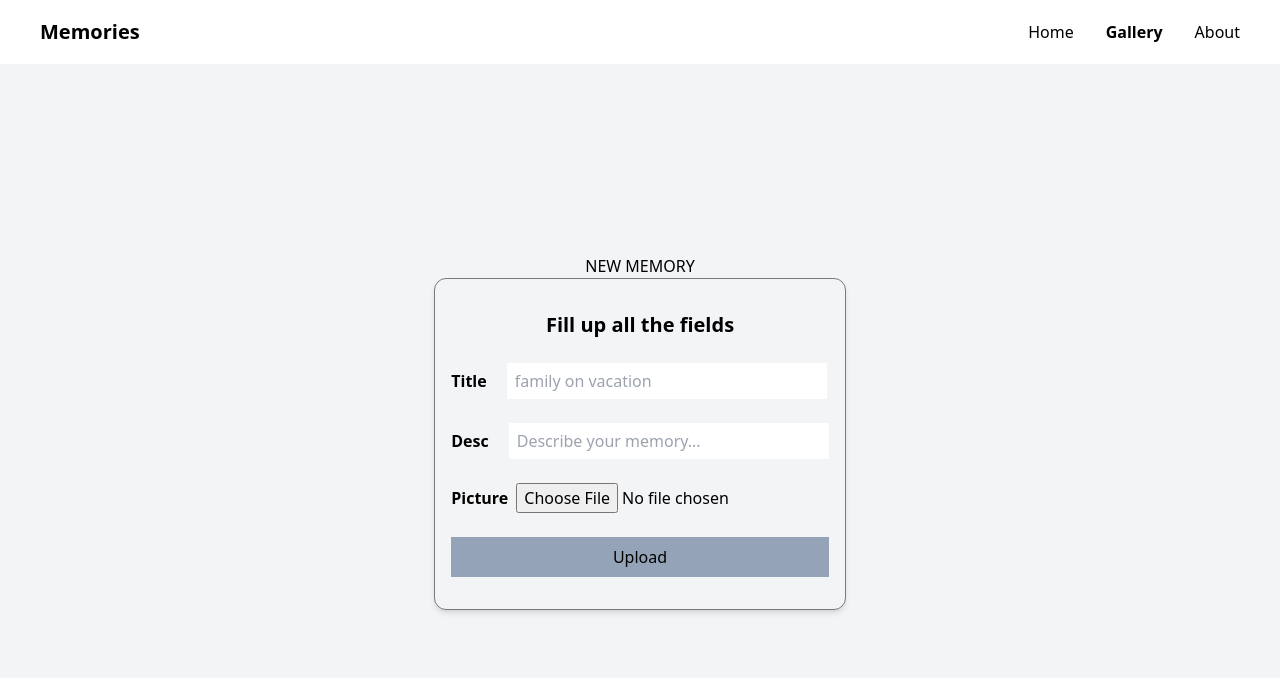
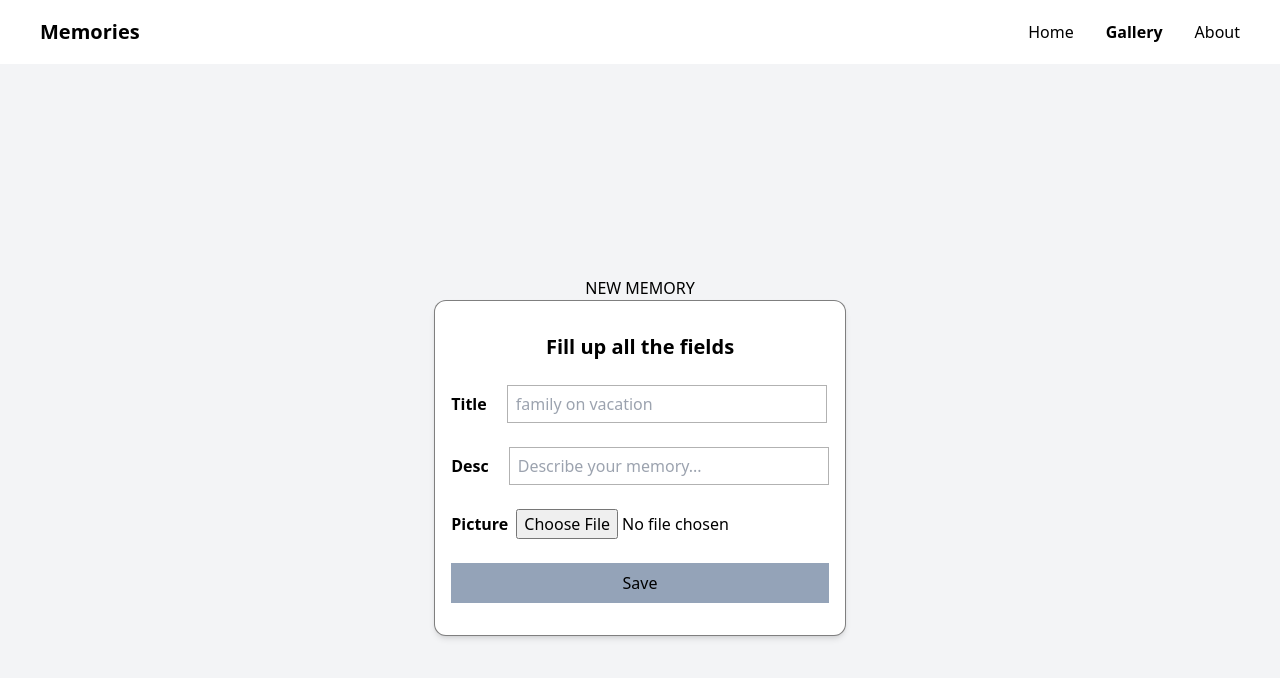
Before and after one commit to sebaslozano99/galleryFronted, a React (Vite) app: page /gallery/new-memory in a window 1280 px wide. Shown: the top 678 px of the page. Built offline with nearby package versions, Linux system fonts and the light colour scheme.

Commit message:
Polished up Gallery's design

```diff
--- a/package.json
+++ b/package.json
@@ -14,6 +14,7 @@
     "react": "^18.3.1",
     "react-dom": "^18.3.1",
     "react-hot-toast": "^2.4.1",
+    "react-icons": "^5.3.0",
     "react-router-dom": "^6.28.0"
   },
   "devDependencies": {
--- a/src/components/GalleryItem.jsx
+++ b/src/components/GalleryItem.jsx
@@ -1,5 +1,10 @@
 import { useMutation, useQueryClient } from "@tanstack/react-query";
 import { deletePicture } from "../services/gallery";
+import { MdDeleteOutline } from "react-icons/md";
+import { MdModeEdit } from "react-icons/md";
+
+
+
 import PropTypes from "prop-types";
 import toast from "react-hot-toast";
 
@@ -22,22 +27,43 @@ export default function GalleryItem({item}) {
 
 
   return (
-    <article className="p-3 bg-white border border-black/50 rounded-xl" >
-      <div className=" w-full h-[90%] border border-black/50 rounded-md" >
+    <article className="flex flex-col  gap-1 p-2 bg-white border border-black/50 shadow-md" >
+
+      <div className=" w-full h-[85%] border border-black/50" >
         <img
           src={`http://localhost:5000/${item.url_path}`}
           alt={item.name}
-          className="w-full h-full rounded-md object-cover"
+          className="w-full h-full object-cover"
         />
       </div>
 
-      <button
-        onClick={mutate}
-        disabled={isPending}
-        className="px-8 py-1 bg-red-500 text-white rounded"
-      >
-        {isPending ? "Deleting..." : "Delete"}
-      </button>
+      <div className="flex items-center justify-between gap-2 w-full h-[15%]" >
+
+        <div className="w-[80%] h-full" >
+          <h2 > <b>Memory:</b> {item.title}</h2>
+          <p className="w-full overflow-hidden whitespace-nowrap text-ellipsis" > <b>Description:</b> {item.description}</p>
+        </div>
+
+        <div className="flex justify-center items-center gap-2 w-[20%] h-full" >
+          <button
+            onClick={mutate}
+            disabled={isPending}
+            className="flex justify-center items-center px-1 py-1 w-6 h-6 bg-[#252525] rounded-full"
+          >
+            {isPending ? "Deleting..." : <MdDeleteOutline size={25} color="white" />}
+          </button>
+
+          <button
+            onClick={mutate}
+            disabled={isPending}
+            className="flex justify-center items-center px-1 py-1 w-6 h-6 bg-red-600 rounded-full"
+          >
+            {isPending ? "Deleting..." : <MdModeEdit size={25} color="white" />}
+          </button>
+        </div>
+
+      </div>
+
     </article>
 
   )
--- a/src/pages/Gallery.jsx
+++ b/src/pages/Gallery.jsx
@@ -1,34 +1,19 @@
-import { useState } from "react";
-import { useMutation, useQuery, useQueryClient } from "@tanstack/react-query";
-import { fetchGallery, postOneImage } from "../services/gallery";
+import { useQuery } from "@tanstack/react-query";
+import { fetchGallery } from "../services/gallery";
+import { Link } from "react-router-dom";
+import { FaPlus } from "react-icons/fa";
 import GalleryItem from "../components/GalleryItem";
 import SquareLoader from "../components/SquareLoader";
-import toast from "react-hot-toast";
-import { Link } from "react-router-dom";
 
 
 
 export default function Gallery() {
-
-  const [imageFile, setImageFile] = useState("");
-  const queryClient = useQueryClient();
 
   const { data: gallery, isPending, isError, error } = useQuery({
     queryKey: ["getGallery"],
     queryFn: fetchGallery,
     retry: 1
   });
-
-  const { mutate } = useMutation({
-    mutationFn: (e) => postOneImage(e, 1, imageFile),
-    onSuccess: () => {
-      setImageFile("");
-      queryClient.invalidateQueries(["getGallery"]);
-      toast.success("Memory added!", {duration: 1500, position: "top-right", icon: "❤️"});
-    },
-    onError: () => toast.error("Something went wrong!")
-  });
-
 
 
 
@@ -59,25 +44,21 @@ export default function Gallery() {
 
   return (
     <>
-      <div className="grid grid-cols-3 auto-rows-[400px] gap-12 p-4 w-full min-h-[92vh]" >
+      <div className="grid grid-cols-3 auto-rows-[400px] gap-4 w-full min-h-[92vh]" >
         {
           gallery?.map((item) => <GalleryItem key={item.id} item={item}   />)
         }
       </div>
 
-      <div className="w-full p-4" >
+      <div className="">
 
-        <p>Upload new <b>Memories</b></p>
+        <Link
+          to="/gallery/new-memory"
+          className="flex items-center justify-center gap-2 py-2 px-4 w-40 bg-slate-400 hover:bg-slate-500 hover:text-white transition-all ease-out duration-300"
+        >
+          <FaPlus /> New Memory
+        </Link>
 
-        <form onSubmit={(e) => mutate(e, 1, imageFile)} >
-          <input
-            type="file"
-            name="picture"
-            onChange={(e) => setImageFile(e.target.files[0])}
-            required
-          />
-          <button className="px-4 py-1.5 bg-slate-400" >Upload</button>
-        </form>
       </div>
     </>
   )
--- a/src/pages/Layout.jsx
+++ b/src/pages/Layout.jsx
@@ -7,7 +7,7 @@ export default function Layout() {
   return (
     <>
       <Header />
-      <main className="w-full min-h-[90vh] bg-gray-100" >
+      <main className="p-6 w-full min-h-[90vh] bg-gray-100" >
         <Outlet />
       </main>
     </>
--- a/src/pages/NewMemory.jsx
+++ b/src/pages/NewMemory.jsx
@@ -2,6 +2,7 @@ import { useMutation } from "@tanstack/react-query";
 import { useReducer } from "react";
 import { postOneImage } from "../services/gallery";
 import toast from "react-hot-toast";
+import { useNavigate } from "react-router-dom";
 
 
 const initialState = {
@@ -36,12 +37,13 @@ function reducer(state, action){
 export default function NewMemory() {
 
   const [{title, description, file}, dispatch] = useReducer(reducer, initialState);
+  const navigate = useNavigate();
 
-  const { mutate: postImage } = useMutation({
-    mutationFn: (e) => postOneImage(e, 1, file),
+  const { mutate: postImage, isPending } = useMutation({
+    mutationFn: (e) => postOneImage(e, 1, file, title, description),
     onSuccess: () => {
-    //   queryClient.invalidateQueries(["getGallery"]);
       toast.success("Memory added!", {duration: 1500, position: "top-right", icon: "❤️"});
+      navigate("/gallery");
     },
     onError: () => toast.error("Something went wrong!")
   });
@@ -52,8 +54,8 @@ export default function NewMemory() {
         <h2>NEW MEMORY</h2>
 
         <form
-            onSubmit={(e) => postImage(e, 1, file)}
-            className="flex flex-col gap-6 py-8 px-4 h-auto border-[1px] border-black/50 p-4 rounded-xl shadow-md"
+            onSubmit={(e) => postImage(e, 1, file, title, description)}
+            className="flex flex-col gap-6 py-8 px-4 h-auto bg-white border-[1px] border-black/50 p-4 rounded-xl shadow-md"
         >
             <legend className="font-semibold text-center text-xl" >Fill up all the fields</legend>
 
@@ -66,7 +68,7 @@ export default function NewMemory() {
                     value={title}
                     onChange={(e) => dispatch({type: "title/setTitle", payload: e.target.value})}
                     required
-                    className="py-1.5 px-2 w-80"
+                    className="py-1.5 px-2 w-80 border-[1px] border-black/30"
                 />
             </div>
 
@@ -79,7 +81,7 @@ export default function NewMemory() {
                     value={description}
                     onChange={(e) => dispatch({type: "description/setDescription", payload: e.target.value})}
                     required
-                    className="py-1.5 px-2 w-80"
+                    className="py-1.5 px-2 w-80 border-[1px] border-black/30"
                 />
             </div>
 
@@ -96,9 +98,9 @@ export default function NewMemory() {
 
             <div>
                 <button
-                    className="bg-slate-400 px-4 py-2 w-full"
+                    className="px-4 py-2 w-full bg-slate-400 hover:bg-slate-500 hover:text-white transition-all ease-out duration-300"
                 >
-                    Upload
+                    { isPending ? "Posting..." : "Save" }
                 </button>
             </div>
         </form>
--- a/src/services/gallery.js
+++ b/src/services/gallery.js
@@ -6,7 +6,7 @@ async function fetchGallery(){
       const res = await fetch(`${API_URL}/gallery`);
       if(!res.ok) throw new Error("Failed to fetch!");
       const data = await res.json();
-      console.log("data: ", data);
+      // console.log("data: ", data);
       return data;
     }
     catch(error){
@@ -17,12 +17,14 @@ async function fetchGallery(){
 
 
 
-async function postOneImage(e, user_id, imageFile){
+async function postOneImage(e, user_id, imageFile, title, description){
     e.preventDefault();
 
     const imageFormData = new FormData();
     imageFormData.append("user_id", user_id);
     imageFormData.append("picture", imageFile);
+    imageFormData.append("title", title);
+    imageFormData.append("description", description);
 
     try{
       const res = await fetch(`${API_URL}/gallery`, {
@@ -47,7 +49,7 @@ async function postOneImage(e, user_id, imageFile){
         method: "DELETE",
       });
       const result = await res.json();
-      console.log(result);
+      // console.log(result);
       return result;
     }
     catch(error){
```
Also changed, not shown: 1 other file (tests, documents, lock files or other folders).
